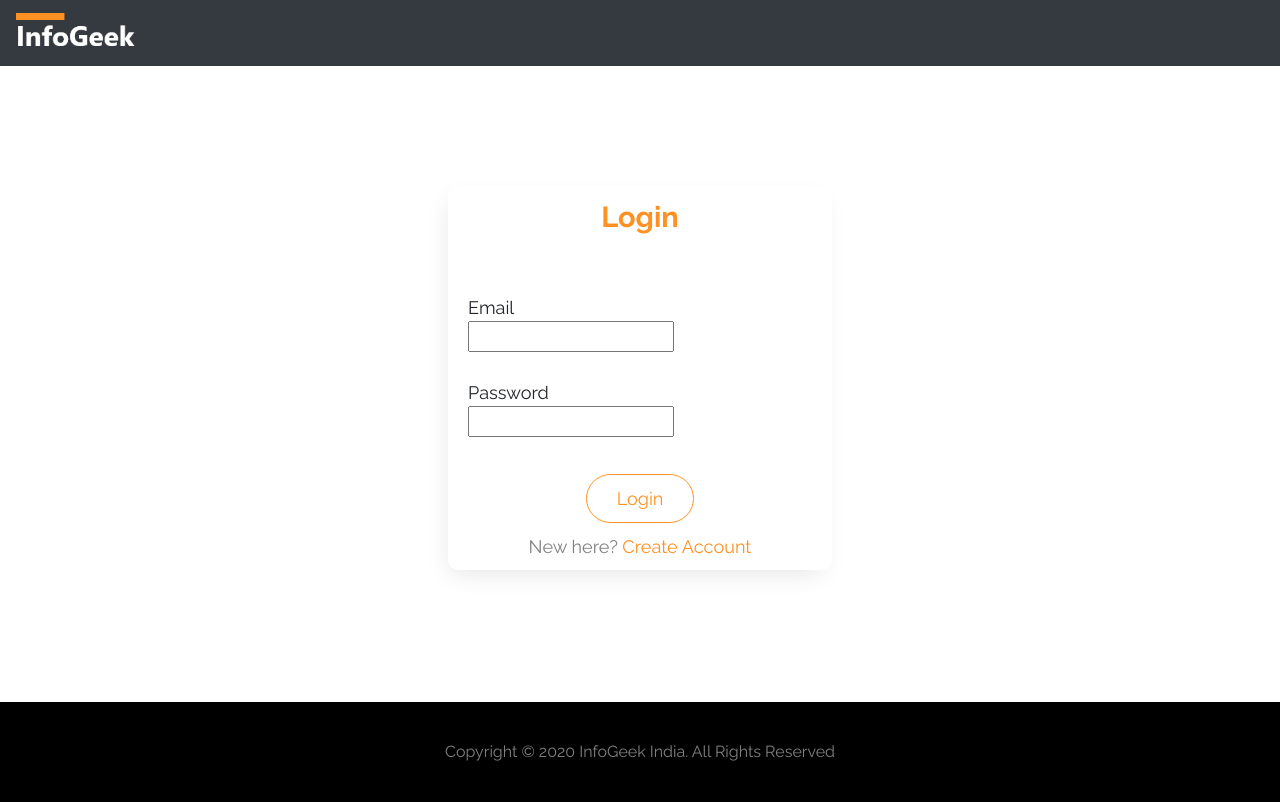
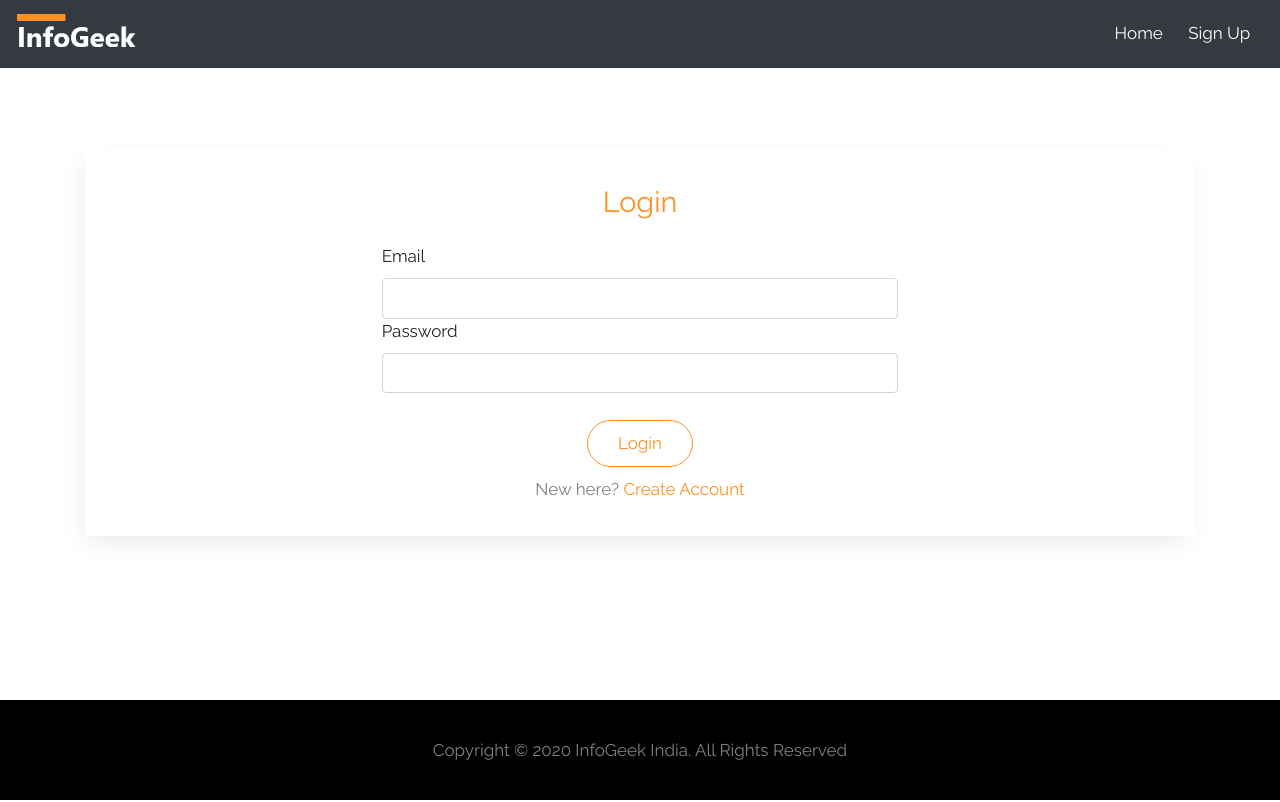
Before and after one commit to Sourabh2001-dec/pbl, a PHP site: page /login.php in a window 1280 px wide. Run offline with PHP 8.4, Linux system fonts and the light colour scheme.

Commit message:
improved login and signup

```diff
--- a/login.php
+++ b/login.php
@@ -1,4 +1,3 @@
-
 <!DOCTYPE html>
 <html lang="en">
 
@@ -13,22 +12,28 @@
     <?php
     include_once 'link_inc.php'
     ?>
+    <style>
+        section {
+            min-height: 79vh;
+            padding-top: 10vh;
+        }
+
+        section form {
+            box-shadow: -4px 9px 25px -6px rgba(0, 0, 0, .1);
+            padding: 3%;
+
+        }
+    </style>
+
 </head>
 
 <body>
     <?php include "plain_navbar.php" ?>
 
-    <section class="nav_fix login_container">
-
-        <?php
-            if (isset($_SESSION['name'])) {
-                echo isset($_SESSION['name']);
-            };
-        ?>
+    <section class="container">
 
 
-
-        <form class="login_box">
+        <!-- <form class="login_box">
             <div class="form-heading">Login</div> <br><br>
             <span id="message" style="color:red"></span>
 
@@ -45,35 +50,75 @@
             <span>
             New here? <a href="register.php">Create Account</a></span>
             </div>
+        </form> -->
+
+
+        <form id="register_form">
+            <div style="text-align:center;font-size:170%;color:#ff9123;margin-bottom: 20px;">
+                Login
+            </div>
+
+            <div class="form-row">
+                <div class="col-md-3"></div>
+                <div class="form-group col-md-6">
+                    <label for="user_email">Email</label>
+                    <input type="email" class="form-control" name="user_email" id="user_email" required>
+                    <label for="user_password">Password</label>
+                    <input type="password" class="form-control" name="user_password" id="user_password" required>
+
+                </div>
+                <div class="col-md-3"></div>
+            </div>
+
+
+            <div class="login_submit_button">
+                <input type="button" value="Login" name='login' id='login_button'><br>
+
+                <span>
+                    New here? <a href="register.php">Create Account</a></span>
+            </div>
+
         </form>
+
+
+
+
+
+
+
+
+
 
     </section>
 
     <?php include "footer.php" ?>
 
     <script>
-$(document).ready(function(){
-    if($("#user_email").val()!=""){
+        $(document).ready(function () {
+            if ($("#user_email").val() != "") {
                 $('input[type="password"]').focus();
             }
 
-    var callback = function(){
+            var callback = function () {
                 var username = $("#user_email").val().trim();
                 var password = $("#user_password").val().trim();
-        console.log(username,password)
+                console.log(username, password)
 
-        if( username != "" && password != "" ){
+                if (username != "" && password != "") {
                     $.ajax({
-                url:'login_verify.php',
-                type:'POST',
-                data:{username:username,password:password},
-                success:function(response){
+                        url: 'login_verify.php',
+                        type: 'POST',
+                        data: {
+                            username: username,
+                            password: password
+                        },
+                        success: function (response) {
                             var msg = "";
-                    if(response == 1){
+                            if (response == 1) {
                                 window.location = "index.php";
-                    }else{
+                            } else {
                                 msg = "Invalid username or password!";
-                        $("#message").html(msg+"<br><br>");
+                                $("#message").html(msg + "<br><br>");
                             }
 
                         }
@@ -81,12 +126,16 @@ $(document).ready(function(){
                 }
             }
 
-    $('input').keypress(function() {
-    if (event.which == 13) {callback()};
+            $('input').keypress(function () {
+                if (event.which == 13) {
+                    callback()
+                };
             })
 
 
-    $("#login_button").click(function(){callback()});
+            $("#login_button").click(function () {
+                callback()
+            });
         });
     </script>
 
--- a/plain_navbar.php
+++ b/plain_navbar.php
@@ -2,4 +2,46 @@
 <nav class="navbar navbar-expand-sm navbar-dark bg-dark sticky-top">
     <a class="navbar-brand" href="index.php"><img src="resources/img/logo.png" alt=""></a>
 
+    <button class="navbar-toggler d-lg-none" type="button" data-toggle="collapse" data-target="#collapsibleNavId"
+        aria-controls="collapsibleNavId" aria-expanded="false" aria-label="Toggle navigation">
+        <span class="navbar-toggler-icon"></span>
+    </button>
+    <div class="collapse navbar-collapse" id="collapsibleNavId">
+
+
+    <?php
+    $url= $_SERVER['REQUEST_URI'];
+    $require = explode('/',$url)  ;
+    $name = explode('.',$require[count($require)-1]);
+    if($name[0] == 'register'){
+        echo '<ul class="navbar-nav ml-auto mt-2 mt-lg-0">
+<li class="nav-item mx-1">
+            <a class="nav-link text-white" href="index.php">Home</a>
+        </li>
+
+        <li class="nav-item mx-1">
+            <a class="nav-link text-white" href="login.php">Login</a>
+        </li>
+
+
+    </ul>';
+
+    }
+    else if($name[0] == 'login'){
+        echo '<ul class="navbar-nav ml-auto mt-2 mt-lg-0">
+<li class="nav-item mx-1">
+            <a class="nav-link text-white" href="index.php">Home</a>
+        </li>
+
+        <li class="nav-item mx-1">
+            <a class="nav-link text-white" href="register.php">Sign Up</a>
+        </li>
+
+
+    </ul>';
+
+    };
+
+    ?>
+    </div>
 </nav>
--- a/resources/css/style.css
+++ b/resources/css/style.css
@@ -14,10 +14,11 @@ font-family: 'Raleway', sans-serif;*/
     padding: 0;
     box-sizing: border-box;
     font-family: 'Raleway', sans-serif;
+    font-size : 17px;
 }
 
 body{
-    font-size: 18px;
+
 }
 
 *:focus{
@@ -48,7 +49,7 @@ body {
 
 #reg_user_firstname-error,#register_user_confirm_password-error,
 #register_user_password-error,#register_user_email-error,#reg_user_lastname-error,
-#reg_user_firstname-error{
+#reg_user_firstname-error,#year-error,#divi-error{
     color: red;
     font-weight: 400;
     font-size: 80%;
@@ -85,7 +86,7 @@ body {
 /*----------------navbar-------------------*/
 .navbar{
     background-color: rgb(7, 0, 44);
-    font-size: 100%;
+    /* font-size: 100%; */
 }
 
 .navbar .navbar-brand img{
@@ -126,34 +127,6 @@ body {
     color: white;
 }
 
-/* .search {
-    position: absolute;
-    right: 0;
-    display: inline-block;
-    width: 400px;
-}
-
-.searchbox {
-    border: 1px solid rgb(192, 192, 192);
-    padding: 5px 10px;
-    display: inline-block;
-}
-
-.searchbutton {
-    display: inline-block;
-    padding: 5px 10px;
-    background-color: #ff9123;
-    font-size: 90%;
-    border: none;
-    color: white;
-} */
-
-/* #category_select {
-    border-radius: 20px;
-    border: 1px solid rgb(192, 192, 192);
-    padding: 5px 10px;
-    width: 30%;
-} */
 
 
 /* -----------------feed section------------------- */
@@ -212,7 +185,7 @@ body {
 
 .post_by_info,
 .rank_post_by {
-    font-size: 70%;
+    font-size: 83%;
     font-weight: bold;
     color: grey;
     letter-spacing: 1px;
@@ -295,7 +268,7 @@ footer {
     padding: 10px 20px;
 }
 
-.login_box .form-heading {
+ .form-heading {
     text-align: center;
     font-weight: bold;
     color: #ff9123;
```
Also changed, not shown: register.php (+119 -64 lines). Lines whose indentation alone changed are shown as unchanged.
